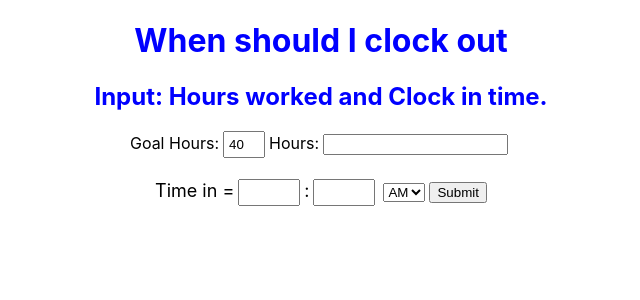
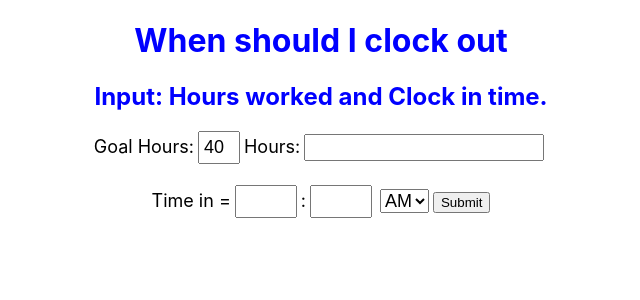
Before and after one commit to clarson1229/clock-out-gh, a React (Create React App) app: page / in a window 1280 px wide. Shown: the top 300 px of the page, without its empty margins (319-959 px from the left). Built offline with nearby package versions, Linux system fonts and the light colour scheme.

Commit message:
font size change

```diff
--- a/src/App.css
+++ b/src/App.css
@@ -36,9 +36,10 @@
 .paddingleftRight{
   margin-right: 4px;
   margin-left: 4px;
+  font-size: large;
 }
 .top{
-  font-size: medium;
+  font-size: large;
 }
 .bottom{
   font-size: large;
--- a/src/Components/Form.js
+++ b/src/Components/Form.js
@@ -50,9 +50,6 @@ function Form() {
           value={values.goalHours}
           onChange={handleInputChange}
         />
-      </label>
-
-      <label>
         Hours:
         <input
           className='paddingleftRight'
@@ -62,7 +59,6 @@ function Form() {
           onChange={handleInputChange}
         />
       </label>
-
       <label className='bottom'>
         <br />
         <br />
```
